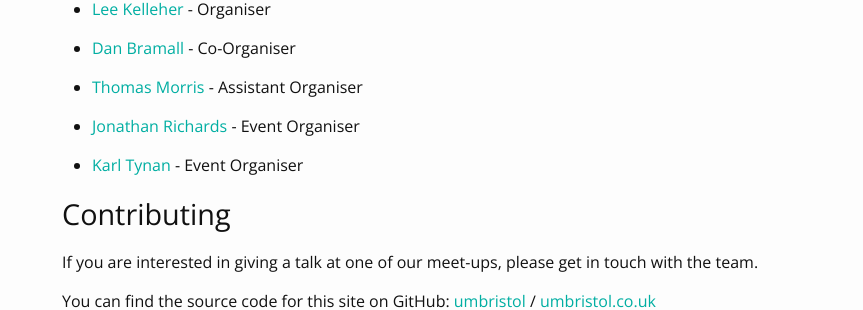
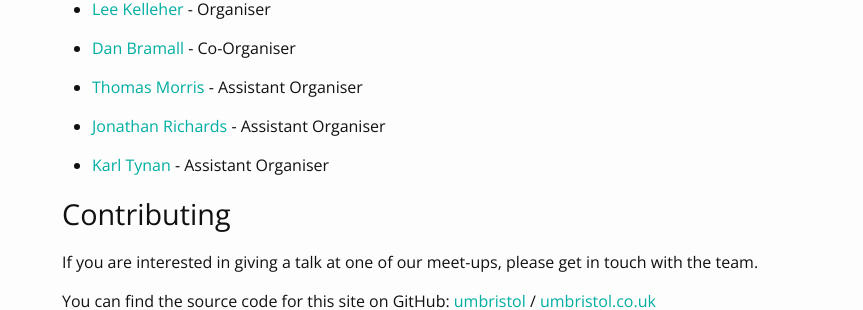
Before and after one commit to umBristol/umbristol.github.com, a Jekyll site: the page built from about.md, in a window 1280 px wide. Shown: the part 491-801 px from the top of the page, without its empty margins (208-1071 px from the left). Built offline with Jekyll 4.4.1, drawn with Linux system fonts in a browser that asks for light colours.

Commit message:
Update team.yml
Updated team roles

```diff
--- a/_data/team.yml
+++ b/_data/team.yml
@@ -11,9 +11,9 @@
   twitter: "mozzy16"
 
 - name: "Jonathan Richards"
-  role: "Event Organiser"
+  role: "Assistant Organiser"
   twitter: "joniffrichards"
 
 - name: "Karl Tynan"
-  role: "Event Organiser"
+  role: "Assistant Organiser"
   twitter: "karltynan"
```
